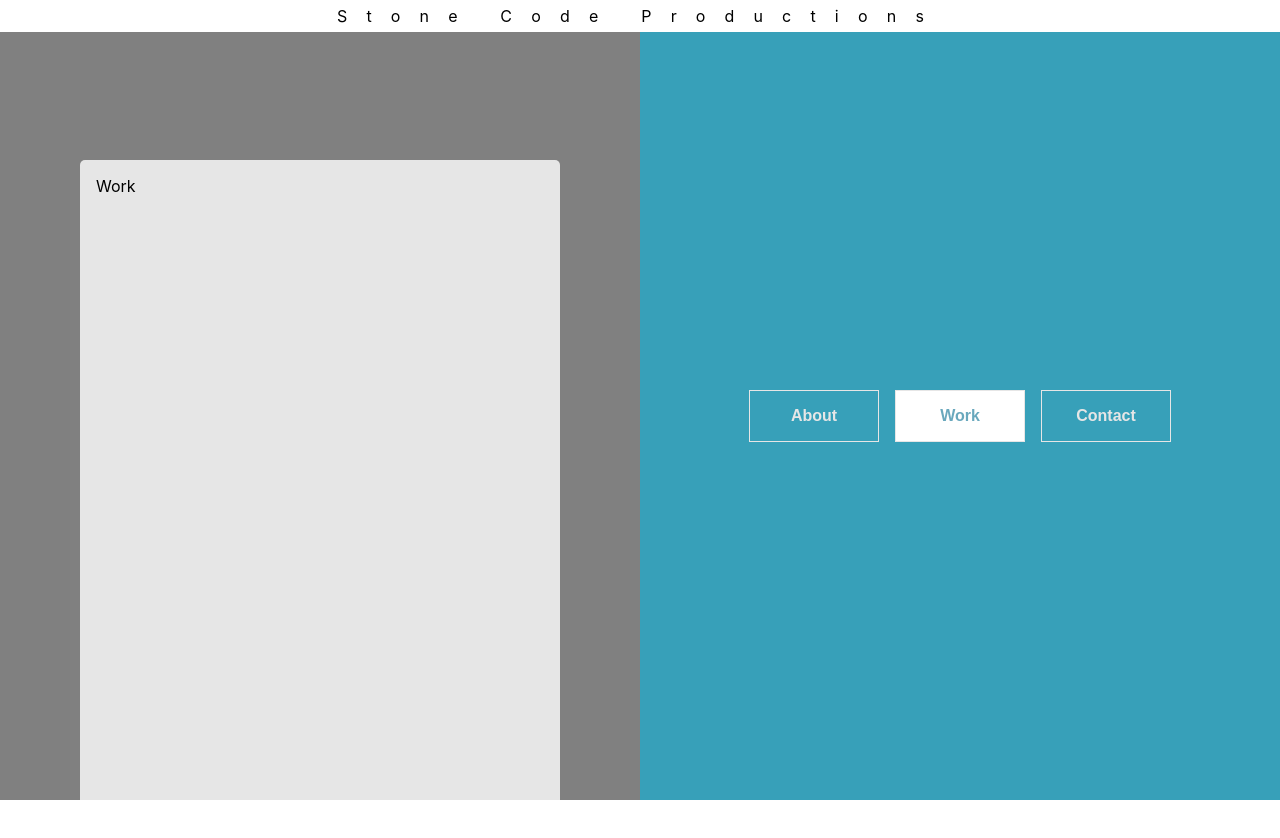
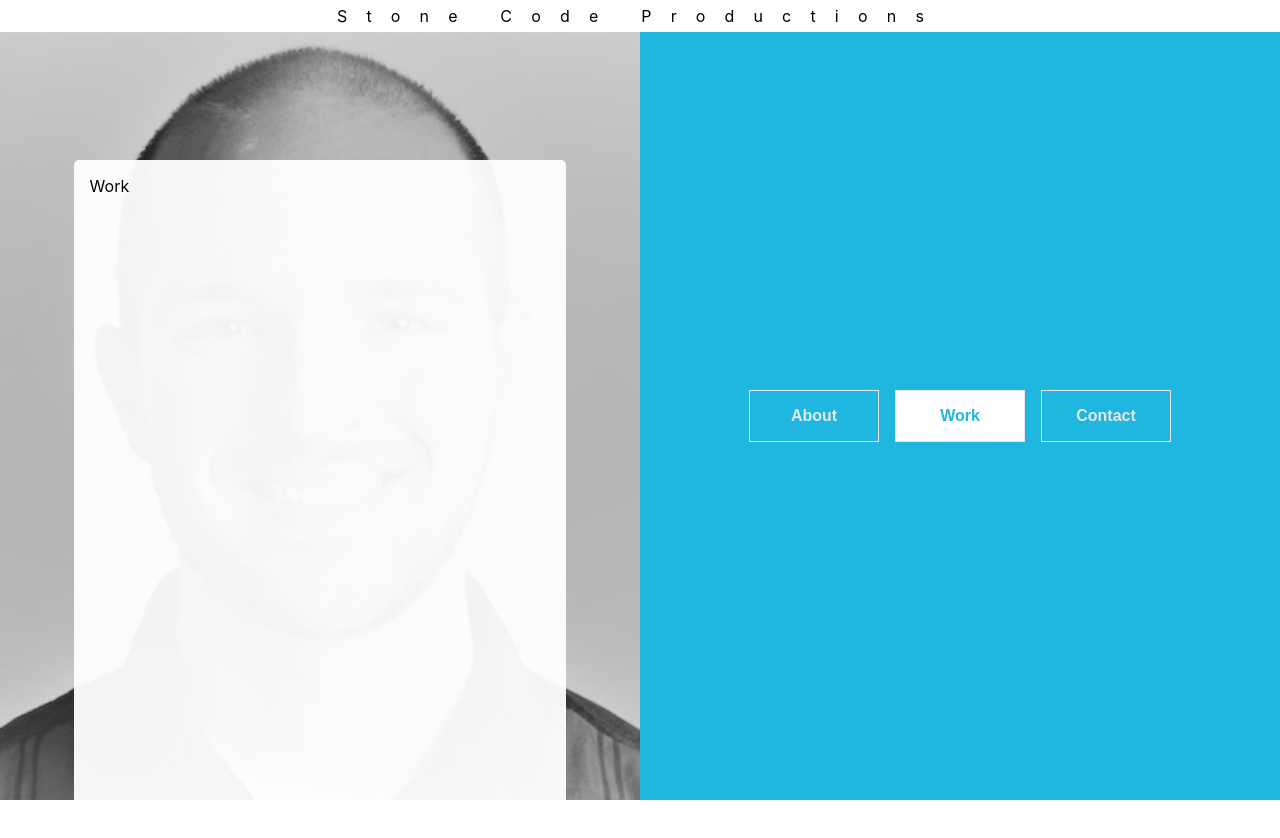
Before and after one commit to stevenrstone/stonecodests, a React app: page /work in a window 1280 px wide. Shown: the top 838 px of the page. Built offline with nearby package versions, Linux system fonts and the light colour scheme; the HTML template or start-up script is replaced by a standard one.

Commit message:
Updating nav functionality

```diff
--- a/src/App.css
+++ b/src/App.css
@@ -18,12 +18,18 @@
 }
 
 .content {
-  background: gray;
   flex-direction: column;
   display: flex;
   height: calc(100% - 2rem);
   /* margin-top: 2rem; */
   z-index: 5;
+}
+
+.content-view {
+  background-image: url('./assets/steven-c3.jpg');
+  background-position: center;
+  background-repeat: no-repeat;
+  background-size: cover;
 }
 
 .content-view,
@@ -35,7 +41,7 @@
 
 .menu {
   align-items: center;
-  background-color: rgba(55,160,185,1);
+  background-color: #1fb6e0;
   display: flex;
   justify-content: center;
   z-index: 10;
--- a/src/App.tsx
+++ b/src/App.tsx
@@ -8,6 +8,7 @@ import {
 import { CSSTransition, TransitionGroup } from "react-transition-group";
 import Button from "./components/button/button";
 import Content from "./components/content/content";
+
 import "./App.css";
 
 const App = () => (
--- a/src/components/button/button.css
+++ b/src/components/button/button.css
@@ -16,5 +16,5 @@
 .button:hover,
 .button.active {
   background-color: white;
-  color: rgba(5,110,145,.6);
+  color: #1fb6e0;
 }
--- a/src/components/button/button.tsx
+++ b/src/components/button/button.tsx
@@ -1,5 +1,5 @@
 import * as React from "react";
-import { NavLink } from "react-router-dom";
+import { NavLink, withRouter } from "react-router-dom";
 import "./button.css";
 import { string } from "prop-types";
 
@@ -8,13 +8,20 @@ interface ButtonProps {
   link: string;
 }
 
-const Button: React.StatelessComponent<{ link: string }> = ({
-  link,
-  children
-}) => (
-  <NavLink to={link} activeClassName="active" className="button">
-    {children}
+// const Button: React.StatelessComponent<{ link: string }> = props => (
+const Button = (props: any) => (
+  <NavLink
+    to={props.link !== props.location.pathname ? props.link : "/"}
+    activeClassName="active"
+    className="button"
+  >
+    {console.log(
+      props.match.path,
+      props.location.pathname,
+      props.match.path !== props.location.pathname
+    )}
+    {props.children}
   </NavLink>
 );
 
-export default Button;
+export default withRouter(Button);
--- a/src/components/content/content.css
+++ b/src/components/content/content.css
@@ -1,5 +1,5 @@
 .transition-enter > *:first-child {
-  bottom: -2rem;
+  bottom: -10rem;
   display: block;
   position: relative;
   opacity: 0;
@@ -21,7 +21,7 @@
 
 .transition-exit-active > *:first-child {
   opacity: 0;
-  top: -2rem;
+  top: -10rem;
   transition: opacity 0.3s, top 0.3s;
 }
 
--- a/src/components/copy-box/copy-box.css
+++ b/src/components/copy-box/copy-box.css
@@ -1,7 +1,7 @@
 .copy-container {
   margin: 11% auto 0;
   max-width: 600px;
-  width: 75%;
+  width: 77%;
 }
 
 @media (orientation: landscape) {
@@ -11,7 +11,7 @@
 }
 
 .copy-box {
-  background-color: rgba(255, 255, 255, 0.8);
+  background-color: rgba(255, 255, 255, 0.95);
   border-top-left-radius: 5px;
   border-top-right-radius: 5px;
   box-sizing: border-box;
```
Also changed, not shown: src/assets/steven-c3.jpg (added).
